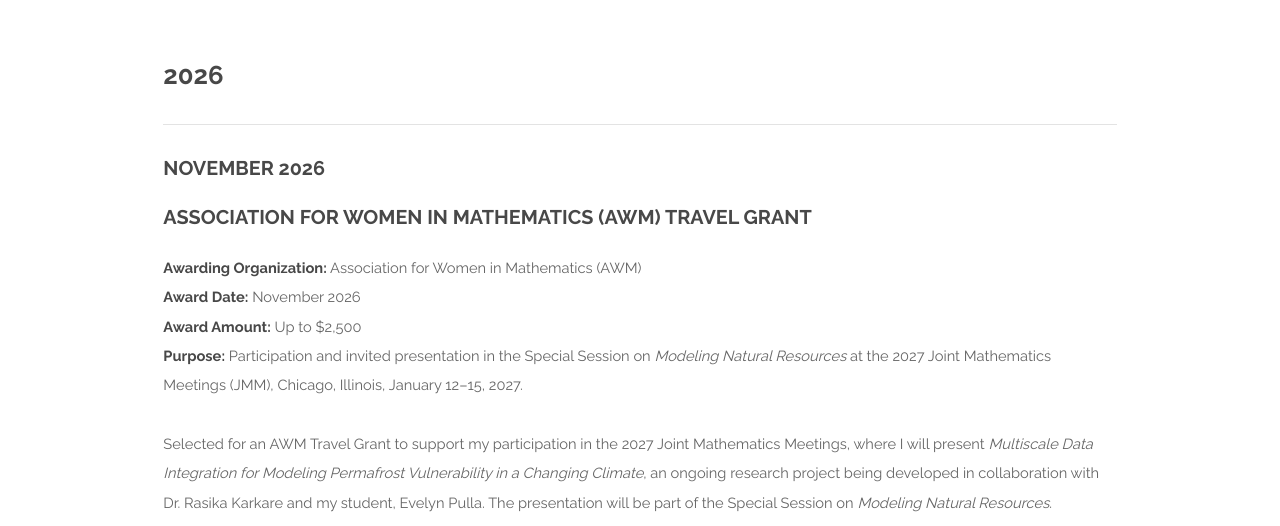
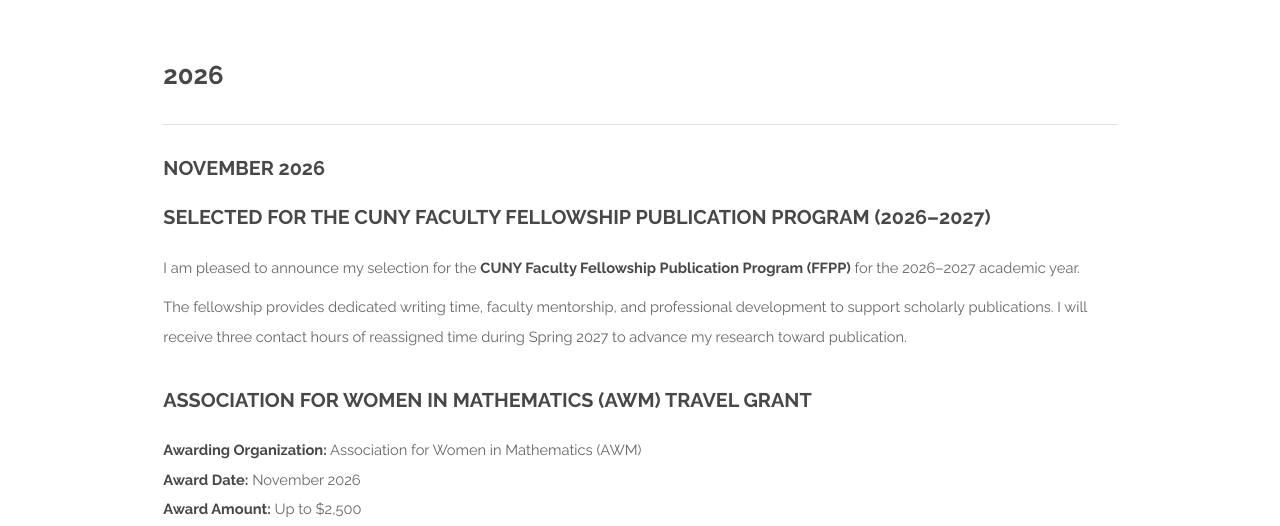
Before and after one commit to patriciamg90/patriciamg90.github.io, a plain HTML site: page news.html in a window 1280 px wide. Shown: the part 272-798 px from the top of the page. Drawn offline with Linux system fonts and the light colour scheme.

Commit message:
Add news item for CUNY Faculty Fellowship selection
Added a news item about selection for the CUNY Faculty Fellowship Publication Program.

```diff
--- a/news.html
+++ b/news.html
@@ -185,6 +185,24 @@
 <!-- November 2026 -->
 
 			 <h3>November 2026</h3>
+
+			<div class="news-item">
+  <h3>Selected for the CUNY Faculty Fellowship Publication Program (2026–2027)</h3>
+
+  <p>
+    I am pleased to announce my selection for the
+    <strong>CUNY Faculty Fellowship Publication Program (FFPP)</strong>
+    for the 2026–2027 academic year.
+  </p>
+
+  <p>
+    The fellowship provides dedicated writing time,
+    faculty mentorship, and professional development
+    to support scholarly publications. I will receive
+    three contact hours of reassigned time during Spring 2027
+    to advance my research toward publication.
+  </p>
+</div>
 
 
 <div class="research-grant">
```
